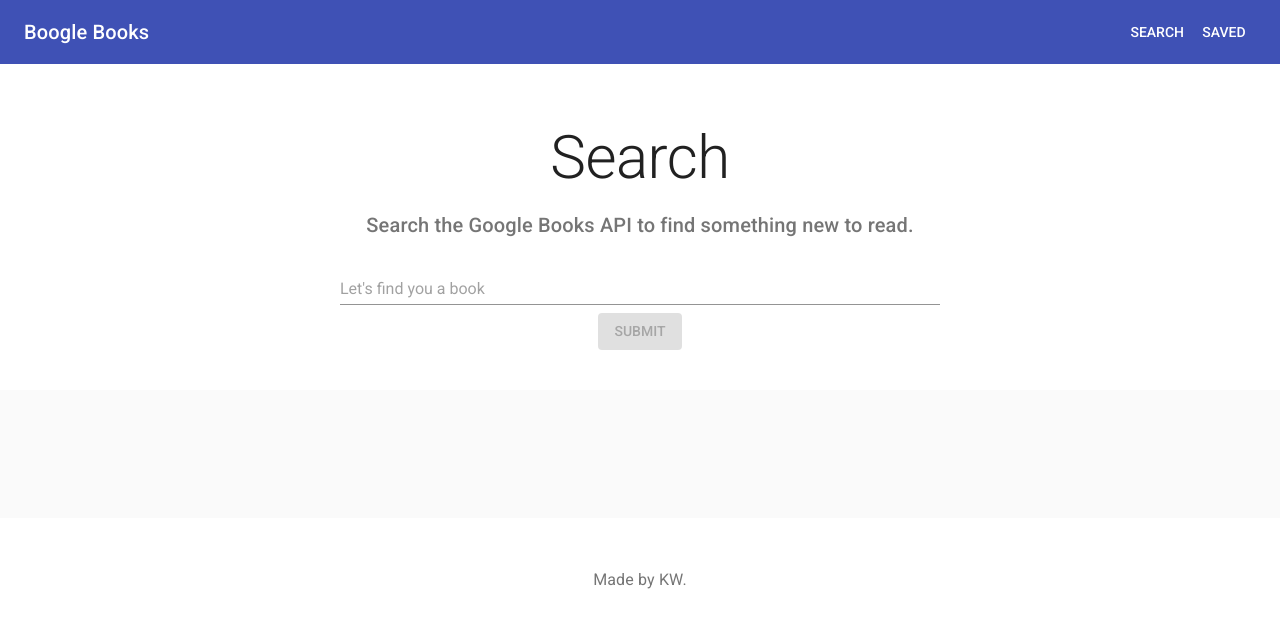
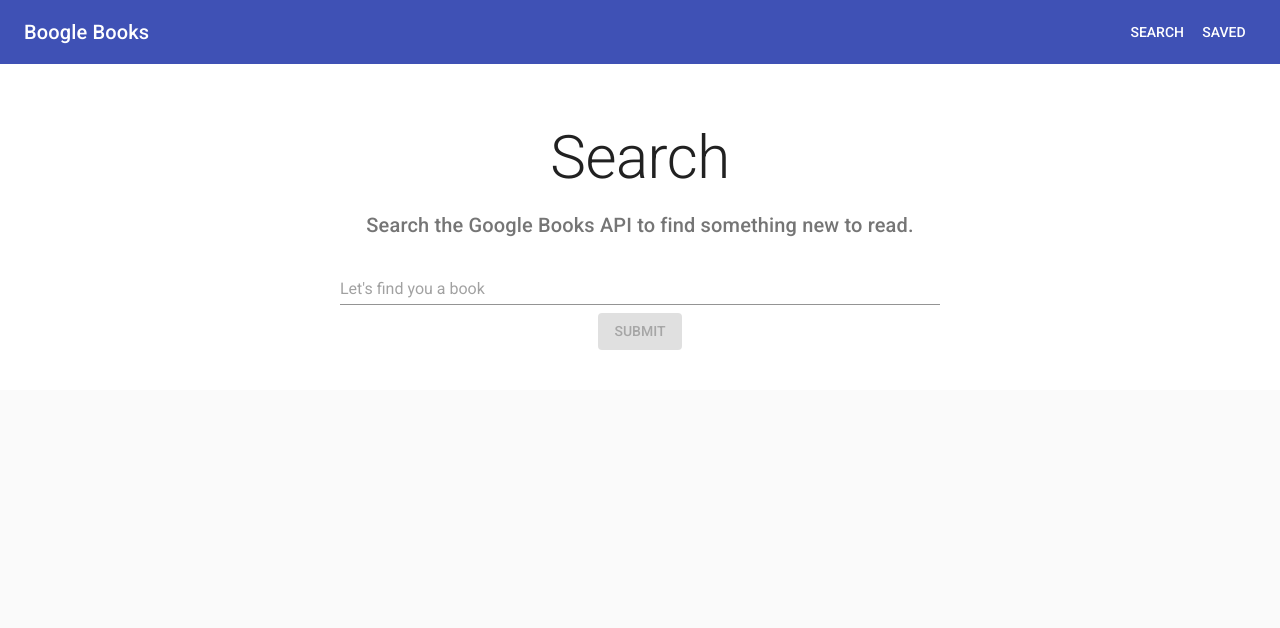
Before and after one commit to calemonte/boogle-books, a React (Create React App) app in the folder client/: page / in a window 1280 px wide. Shown: the top 628 px of the page. Built offline with nearby package versions, Linux system fonts and the light colour scheme.

Commit message:
Hide Footer

```diff
--- a/client/src/components/pages/Search.js
+++ b/client/src/components/pages/Search.js
@@ -168,7 +168,7 @@ class Search extends Component {
             </Grid>
           </div>
         </main>
-        <Footer className={this.props.classes.footer} />
+        {/* <Footer className={this.props.classes.footer} /> */}
       </React.Fragment>
     );
   }
```
